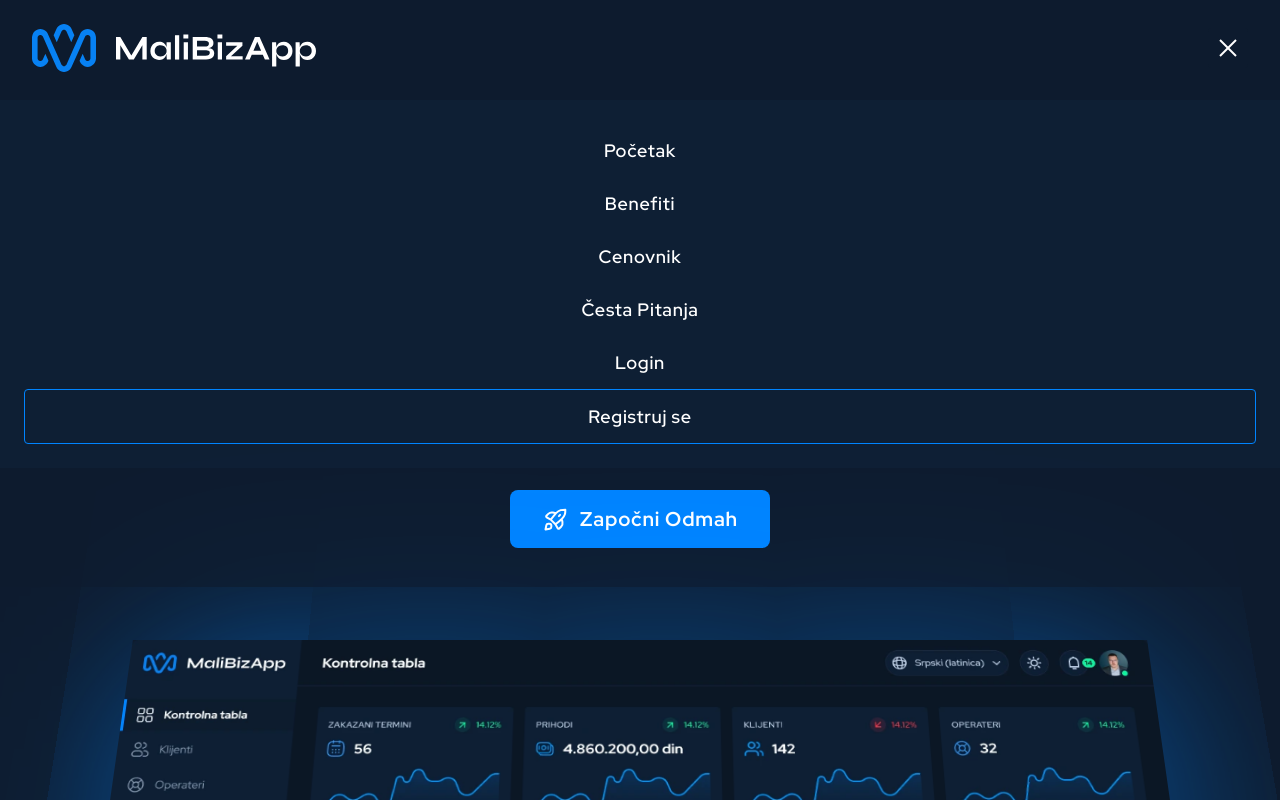
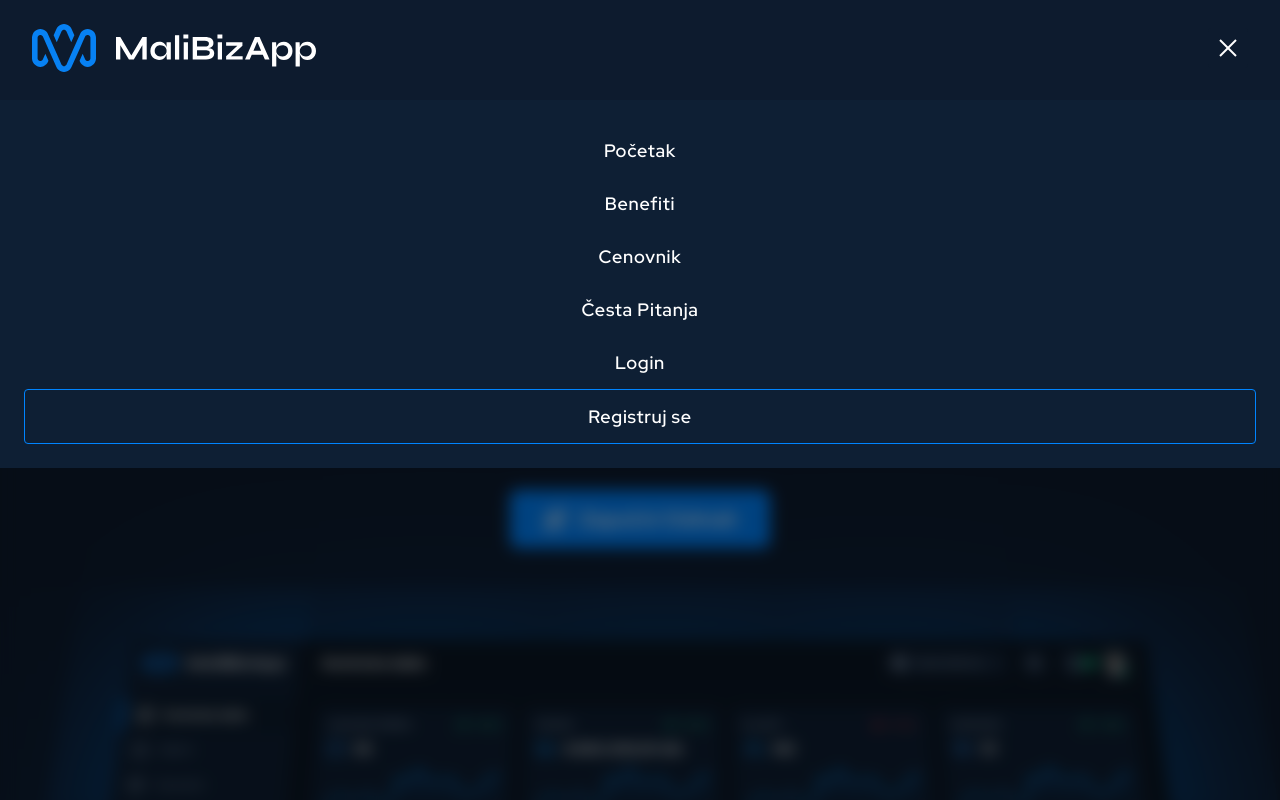
Before and after one commit to justweb95/mali-bix-app, a Vue app: page / in a window 1280 px wide. Both pictures are taken after a click on the item 1228 px from the left and 50 px from the top of the page. Shown: the top 800 px of the page. Built offline with nearby package versions, Linux system fonts and the light colour scheme.

Commit message:
Burger manu updated

```diff
--- a/src/components/partials/Header.vue
+++ b/src/components/partials/Header.vue
@@ -1,11 +1,18 @@
 <script setup lang="ts">
-  import { ref } from 'vue';
+  import { ref, watch } from 'vue';
   const isMenuOpen = ref<boolean>(false);
 
   const toggleMenu = (): void => {
     isMenuOpen.value = !isMenuOpen.value;
-    console.log(`Menu is now ${isMenuOpen.value ? 'open' : 'closed'}`);
   };
+
+  watch(isMenuOpen, (open) => {
+    if (open) {
+      document.body.style.overflow = 'hidden';
+    } else {
+      document.body.style.overflow = '';
+    }
+  });
 </script>
 
 <template>
@@ -33,15 +40,15 @@
           <path d="M28 12L12 28" stroke="white" stroke-width="2"/>
         </svg>
       </li>
-      <li class="dropdown-menu-container" v-if="isMenuOpen">
+      <li :class="{'dropdown-menu-container': true, 'open': isMenuOpen}" >
         <ul class="dropdown-menu">
-          <li><a href="/">Početak</a></li>
-          <li><a href="#benefiti">Benefiti</a></li>
-          <li><a href="#cenovnik">Cenovnik</a></li>
-          <li><a href="#cesta-pitanja">Česta Pitanja</a></li>
+          <li @click="toggleMenu"><a href="/">Početak</a></li>
+          <li @click="toggleMenu"><a href="#benefiti">Benefiti</a></li>
+          <li @click="toggleMenu"><a href="#cenovnik">Cenovnik</a></li>
+          <li @click="toggleMenu"><a href="#cesta-pitanja">Česta Pitanja</a></li>
           <li><span class="drop-donw-devider"></span></li>
-          <li><a class="drop-down-login" href="#login">Login</a></li>
-          <li><a class="drop-down-register" href="#registruj-se">Registruj se</a></li>
+          <li @click="toggleMenu"><a class="drop-down-login" href="#login">Login</a></li>
+          <li @click="toggleMenu"><a class="drop-down-register" href="#registruj-se">Registruj se</a></li>
         </ul>
       </li>
     </ul>
@@ -127,6 +134,14 @@
 
       .burger-icon {
         display: none;
+        &:hover {
+          cursor: pointer;
+        }
+      }
+
+      .dropdown-menu-container.open {
+        transform: translateY(0); /* dolazi na svoje mesto */
+        opacity: 1;
       }
 
       .dropdown-menu-container {
@@ -134,6 +149,15 @@
         position: absolute;
         top: 100px;
         left: 0px;
+        height: 100svh;
+        z-index: 2;
+        background: rgba(0, 0, 0, 0.5);
+        backdrop-filter: blur(8px);
+        -webkit-backdrop-filter: blur(8px);
+
+        transform: translateY(calc(-100svh - 100px));
+        transition: transform 0.3s ease, opacity 0.3s ease;
+        opacity: 0; /* start transparent */
 
         .dropdown-menu {
           padding: 1.5rem;
```
